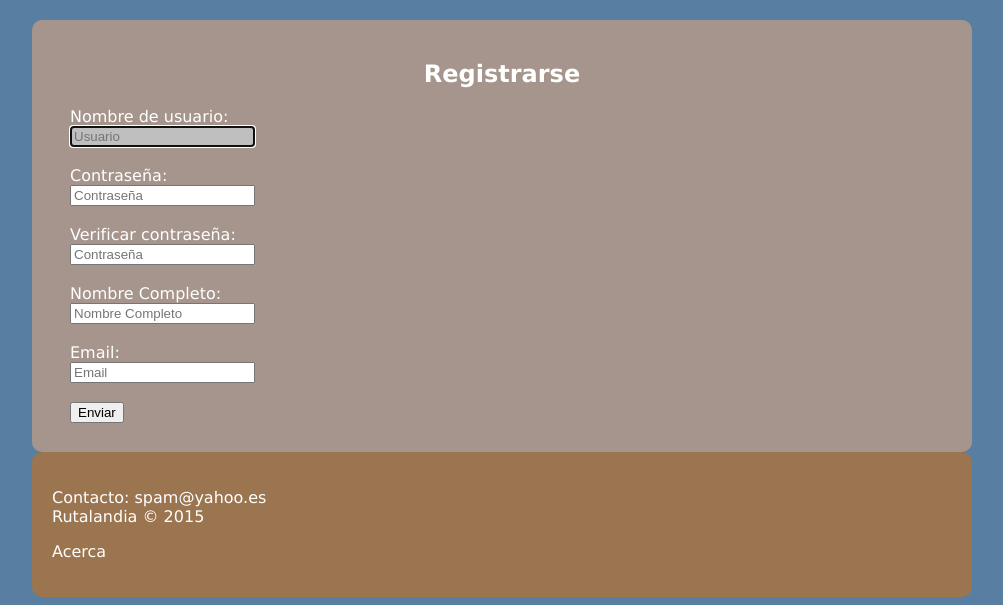
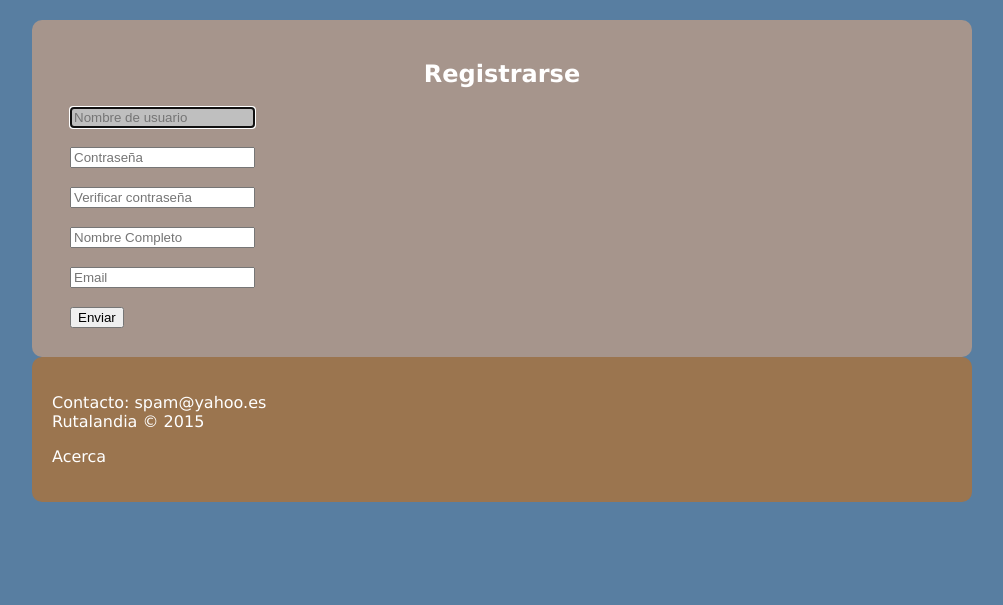
Before and after one commit to Venisir/rutalandia, a PHP site: page /registro.html in a window 1280 px wide. Shown: the part 218-823 px from the top of the page, without its empty margins (138-1141 px from the left). After the commit the page ends 720 px from the top, so only its background shows below. Run offline with PHP 8.4, Linux system fonts and the light colour scheme.

Commit message:
Limpiados los formularios y autoescaladas las imágenes

```diff
--- a/login.html
+++ b/login.html
@@ -50,8 +50,8 @@
 
 			<form action="#" method="post" >
 				<h3>Acceder</h3>
-				<p>Usuario: <br /><input type="text" name="user" id="user" placeholder="Usuario" required pattern="^[a-zA-Z][a-zA-Z0-9-_\.]{2,20}$" title="Se necesita un nombre de usuario" autofocus></p>
-				<p>Contraseña: <br /><input type="password" name="password" id="password" placeholder="Contraseña" required pattern="(?=^.{8,}$)((?=.*\d)|(?=.*\W+))(?![.\n])(?=.*[A-Z])(?=.*[a-z]).*$" title="Introduce una contraseña válida." ></p>
+				<p><input type="text" name="user" id="user" placeholder="Usuario" required pattern="^[a-zA-Z][a-zA-Z0-9-_\.]{2,20}$" title="Se necesita un nombre de usuario" autofocus></p>
+				<p><input type="password" name="password" id="password" placeholder="Contraseña" required pattern="(?=^.{8,}$)((?=.*\d)|(?=.*\W+))(?![.\n])(?=.*[A-Z])(?=.*[a-z]).*$" title="Introduce una contraseña válida." ></p>
 
 				<p><input type="checkbox" name="recordarLogin" id="recordarLogin" /> Recordarme</p>
 
--- a/registro.html
+++ b/registro.html
@@ -52,19 +52,19 @@
 
 			<h2>Registrarse</h2>
 
-			Nombre de usuario: <br><input required type="text" name="nombreUsuario" id="nombreUsuario" placeholder="Usuario" required pattern="^[a-zA-Z][a-zA-Z0-9-_\.]{2,20}$" title="Se necesita un nombre de usuario" autofocus >
+			<input required type="text" name="nombreUsuario" id="nombreUsuario" placeholder="Nombre de usuario" required pattern="^[a-zA-Z][a-zA-Z0-9-_\.]{2,20}$" title="Se necesita un nombre de usuario" autofocus >
 			<br /><br />
 
-			Contraseña: <br><input type="password" name="password1" id="password1" placeholder="Contraseña" required pattern="(?=^.{8,}$)((?=.*\d)|(?=.*\W+))(?![.\n])(?=.*[A-Z])(?=.*[a-z]).*$" title="Introduce una contraseña válida." >
+			<input type="password" name="password1" id="password1" placeholder="Contraseña" required pattern="(?=^.{8,}$)((?=.*\d)|(?=.*\W+))(?![.\n])(?=.*[A-Z])(?=.*[a-z]).*$" title="Introduce una contraseña válida." >
 			<br /><br />
 
-			Verificar contraseña: <br><input type="password" name="password2" id="password2" placeholder="Contraseña" required pattern="(?=^.{8,}$)((?=.*\d)|(?=.*\W+))(?![.\n])(?=.*[A-Z])(?=.*[a-z]).*$" title="Introduce una contraseña válida.">
+			<input type="password" name="password2" id="password2" placeholder="Verificar contraseña" required pattern="(?=^.{8,}$)((?=.*\d)|(?=.*\W+))(?![.\n])(?=.*[A-Z])(?=.*[a-z]).*$" title="Introduce una contraseña válida.">
 			<br /><br />
 
-			Nombre Completo: <br><input required type="text" name="nombre_completo" id="nombre_completo" placeholder="Nombre Completo" title="Introduce tu nombre completo." >
+			<input required type="text" name="nombre_completo" id="nombre_completo" placeholder="Nombre Completo" title="Introduce tu nombre completo." >
 			<br /><br />
 
-			Email: <br><input required type="text" name="email" id="email" placeholder="Email" required pattern="^\w+([\.-]?\w+)*@\w+([\.-]?\w+)*(\.\w{2,4})+$" title="Introduce tu correo electrónico.">
+			<input required type="email" name="email" id="email" placeholder="Email" title="Introduce tu correo electrónico.">
 			<br /><br />
 
 			<button class="submit" type="submit">Enviar</button>
--- a/style.css
+++ b/style.css
@@ -5,6 +5,10 @@ body {
 	background-color: #587EA1;
 	color: #FFFFFF;
 	font-family: "Verdana";
+}
+
+img {
+	max-width: 99%;
 }
 
 a {
```
Also changed, not shown: nueva_ruta.html (+4 -4 lines), rutas.html (+5 -5 lines).
